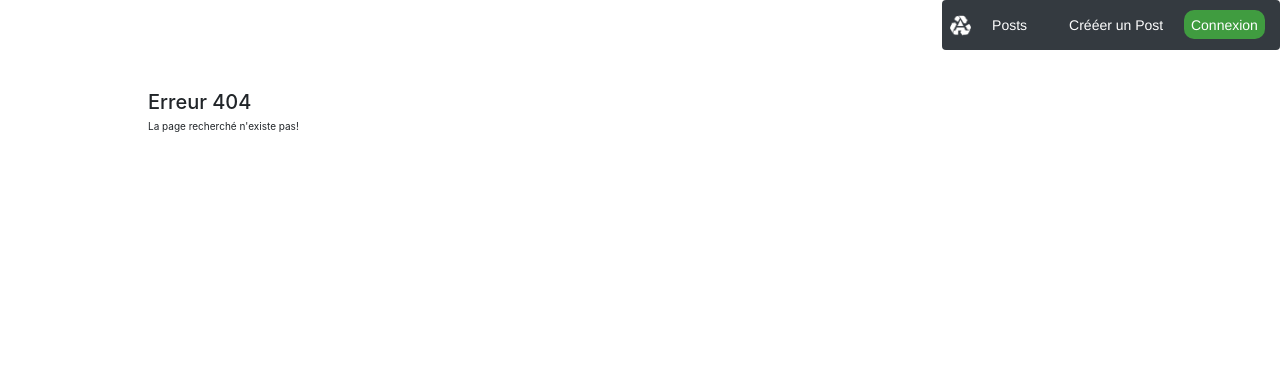
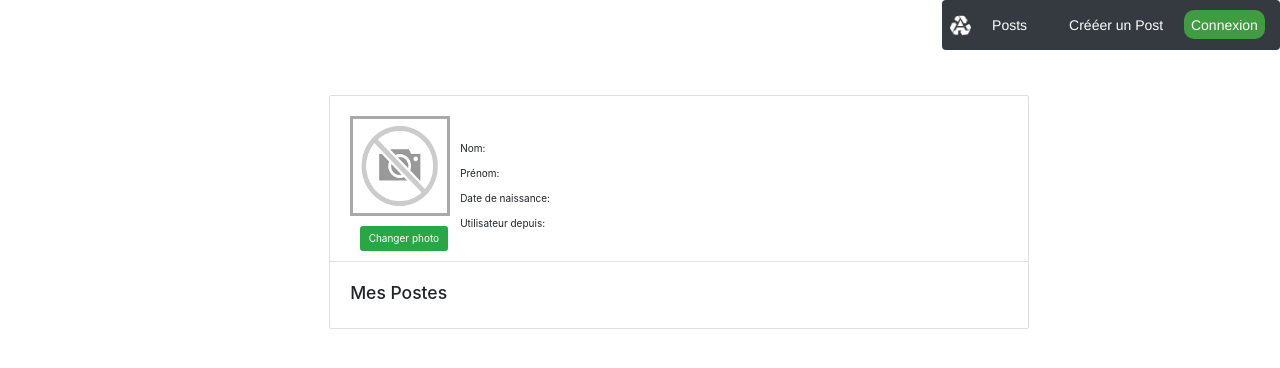
Before and after one commit to unige-pinfo-2019/PInfo2, an Angular app in the folder web-ui/: page /user-profile in a window 1280 px wide. Before the commit this address led to /not-found. Shown: the top 368 px of the page. Built offline with nearby package versions, Linux system fonts and the light colour scheme.

Commit message:
user-profile page added

```diff
--- a/web-ui/src/app/app.module.ts
+++ b/web-ui/src/app/app.module.ts
@@ -23,6 +23,7 @@ import { SinglePostViewComponent } from './single-post-view/single-post-view.com
 import { CategoryMenuComponent } from './category-menu/category-menu.component';
 import { CategoryService } from './services/category.service';
 import { ConnexionComponent } from './connexion/connexion.component';
+import { UserProfileComponent } from './user-profile/user-profile.component';
 
 
 const appRoutes: Routes = [
@@ -32,6 +33,7 @@ const appRoutes: Routes = [
   {path: 'new-post', component: NewPostComponent },
   {path: 'conexion', component: ConnexionComponent },
   {path: 'new-user', component: NewUserComponent },
+  {path: 'user-profile', component: UserProfileComponent },
   {path: '', redirectTo: 'posts',pathMatch:'full'},
   {path: 'not-found', component:FourOhFourComponent},
   {path: '**', redirectTo: 'not-found'}
@@ -48,7 +50,8 @@ const appRoutes: Routes = [
     NewUserComponent,
     SinglePostViewComponent,
     CategoryMenuComponent,
-    ConnexionComponent
+    ConnexionComponent,
+    UserProfileComponent
   ],
   imports: [
     BrowserModule,
--- /dev/null
+++ b/web-ui/src/app/user-profile/user-profile.component.html
@@ -0,0 +1,54 @@
+<div class="container">
+<ul class="list-group">
+  <li class="list-group-item">
+      <img src="assets/nopicture.png" alt="Profile Picture"
+
+        align="left" >
+        <button class="btn btn-success">Changer photo</button>
+        <p>Nom:</p>
+        <p>Prénom:</p>
+        <p>Date de naissance:</p>
+        <p>Utilisateur depuis:</p>
+
+  </li>
+
+  <li class="list-group-item">
+
+    <h3>Mes Postes</h3>
+
+    <ul class="list-group">
+        <app-post *ngFor="let aPost of posts"
+                      [id]="aPost.id"
+                      [title]="aPost.title"
+                      [description]="aPost.description"
+                      [price]="aPost.price"
+                      [date]="aPost.date"
+                      [category]="aPost.category"
+
+
+        >
+      </app-post>
+    </ul>
+
+
+
+
+  </li>
+
+
+
+
+
+</ul>
+
+
+
+
+
+
+
+
+
+
+
+</div>
--- /dev/null
+++ b/web-ui/src/app/user-profile/user-profile.component.scss
@@ -0,0 +1,22 @@
+img{
+    border:solid;
+    border-color:darkgrey;
+    width:100px;
+     height:100px;
+     margin-right:10px;
+}
+p{
+    text-align: left;
+
+}
+button{
+    position:relative;
+    top:110px;
+    left:-100px;
+
+
+}
+li{
+
+    padding:20px;
+}
--- /dev/null
+++ b/web-ui/src/app/user-profile/user-profile.component.ts
@@ -0,0 +1,27 @@
+import { Component, OnInit } from '@angular/core';
+import { PostsService } from '../services/posts.service';
+import { Subscription } from 'rxjs';
+
+@Component({
+  selector: 'app-user-profile',
+  templateUrl: './user-profile.component.html',
+  styleUrls: ['./user-profile.component.scss']
+})
+export class UserProfileComponent implements OnInit {
+  posts: any[];
+  postSubscription: Subscription;
+
+  constructor(private postService:PostsService) { }
+
+  ngOnInit() {
+    //this.postService.getPosts();
+    this.postSubscription= this.postService.postsSubject.subscribe(
+      (posts: any[]) => {
+        this.posts= posts;
+        //console.log(this.posts);
+      }
+    );
+    this.postService.emitPostSubject();
+  }
+
+}
```
Also changed, not shown: 1 other file (tests, documents, lock files or other folders).
